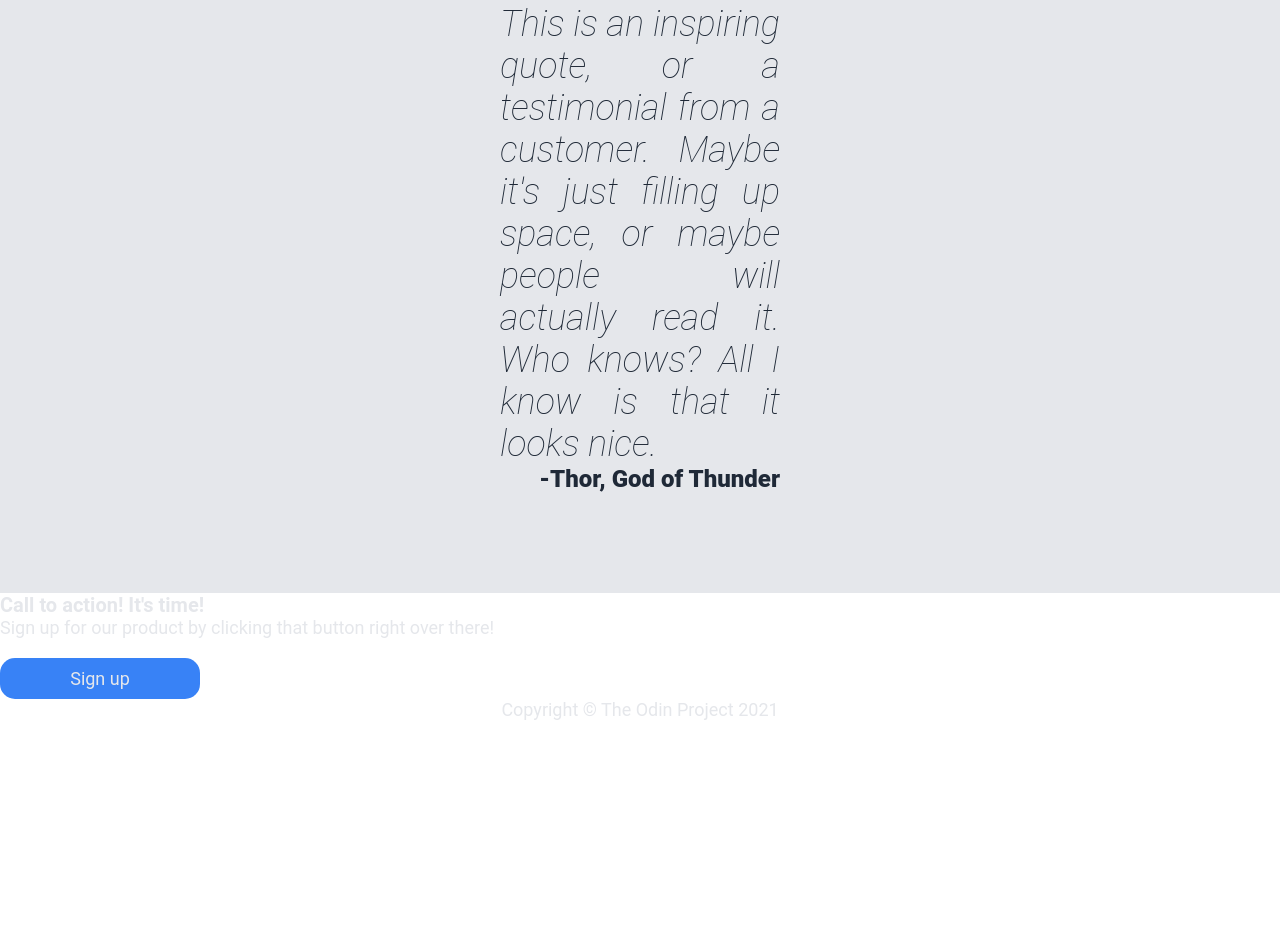
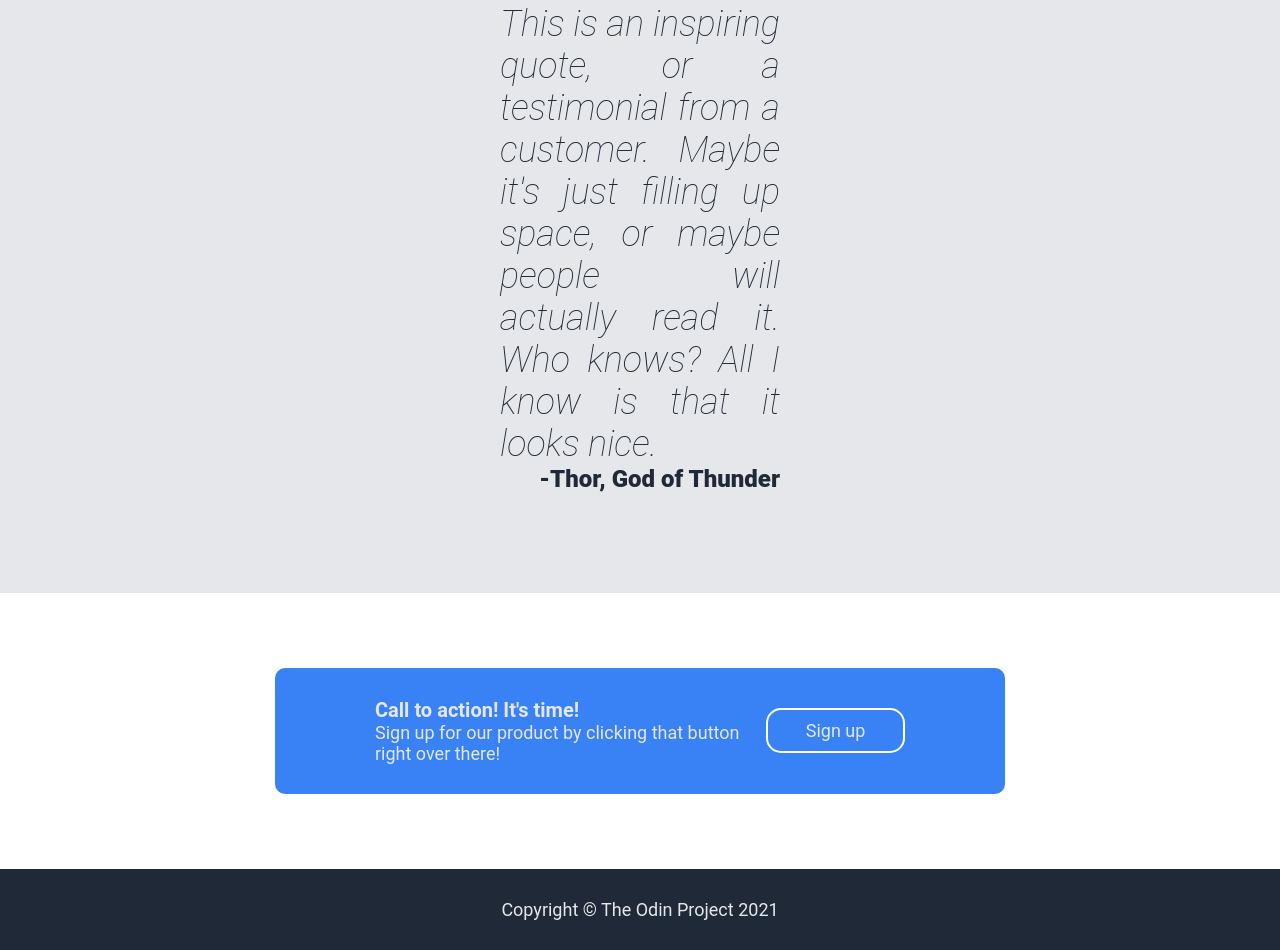
Before and after one commit to st-ade/odin-landing-page, a plain HTML site: page index.html in a window 1280 px wide. Shown: the part 1191-2141 px from the top of the page. Before the commit the page ends 1911 px from the top, so only its background shows below. Drawn offline with Linux system fonts and the light colour scheme.

Commit message:
add classes for all elements found in section 4

```diff
--- a/styles.css
+++ b/styles.css
@@ -51,6 +51,13 @@ ul {
 .section3 {
     padding: 150px 500px 100px 500px;
     background-color: #e5e7eb;
+}
+
+.section4 {
+    display: flex;
+    padding: 75px 275px 75px 275px;
+    justify-content: center;
+    align-content: center;
 }
 
 .title, .logo {
@@ -111,14 +118,46 @@ ul {
     font-size: 24px;
 }
 
-button {
+.button1 {
     display: flex;
     justify-content: center;
-    align-content: center;
+    align-items: center;
     border-radius: 15px;
     border: none;
     padding: 10px 20px;
     background-color: #3882f6;
-    width: 200px;
+    width: 164px;
     margin-top: 20px;
 }
+
+.cta {
+    display: flex;
+    background-color: #3882f6;
+    align-items: center;
+    justify-content: space-between;
+    width: 100%;
+    border-radius: 10px;
+    border: none;
+    padding: 30px 100px;
+}
+
+.cta-left {
+    display: flex;
+    flex-direction: column;
+}
+
+.button2 {
+    display: flex;
+    justify-content: center;
+    align-items: center;
+    border-radius: 15px;
+    border: solid 2px white;
+    padding: 10px 20px;
+    background-color: #3882f6;
+    width: 164px;
+}
+
+.footer-bar {
+    background-color: #1F2937;
+    padding: 30px 0px 30px 0px;
+}
```
